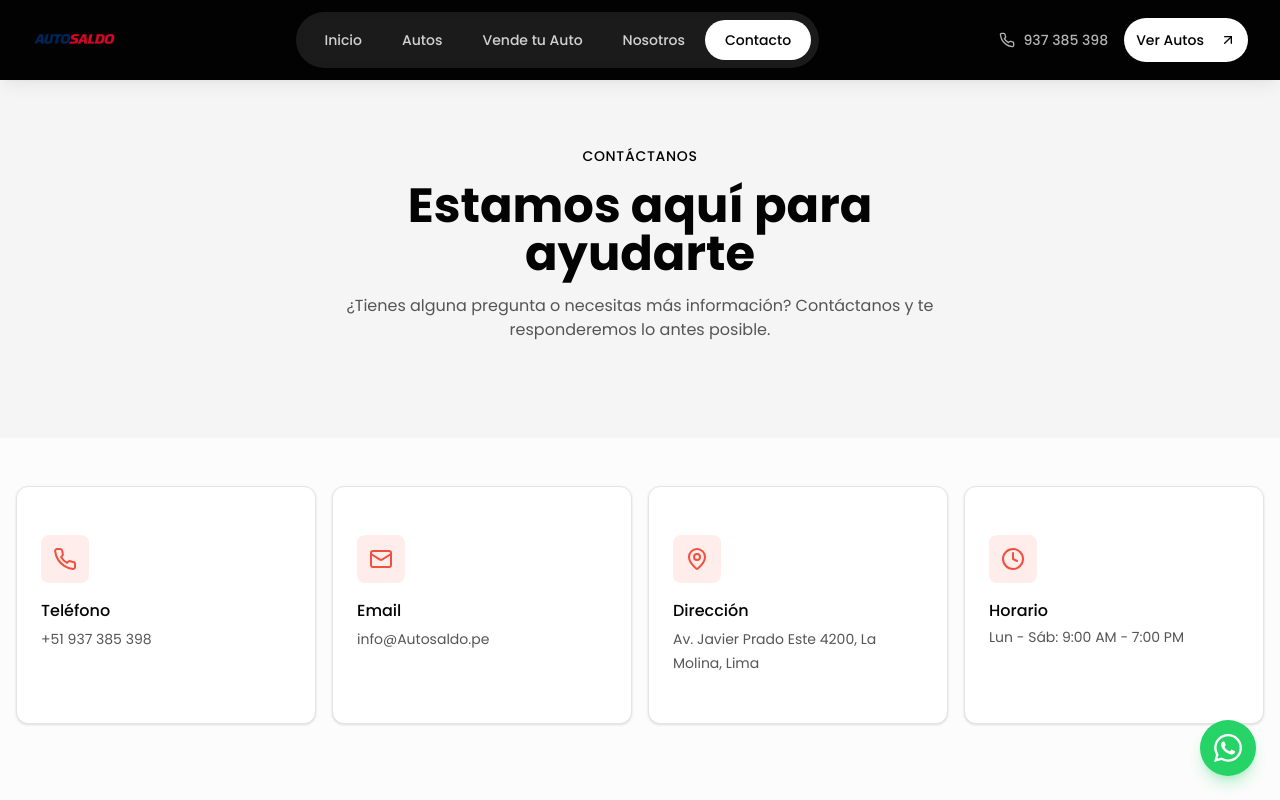
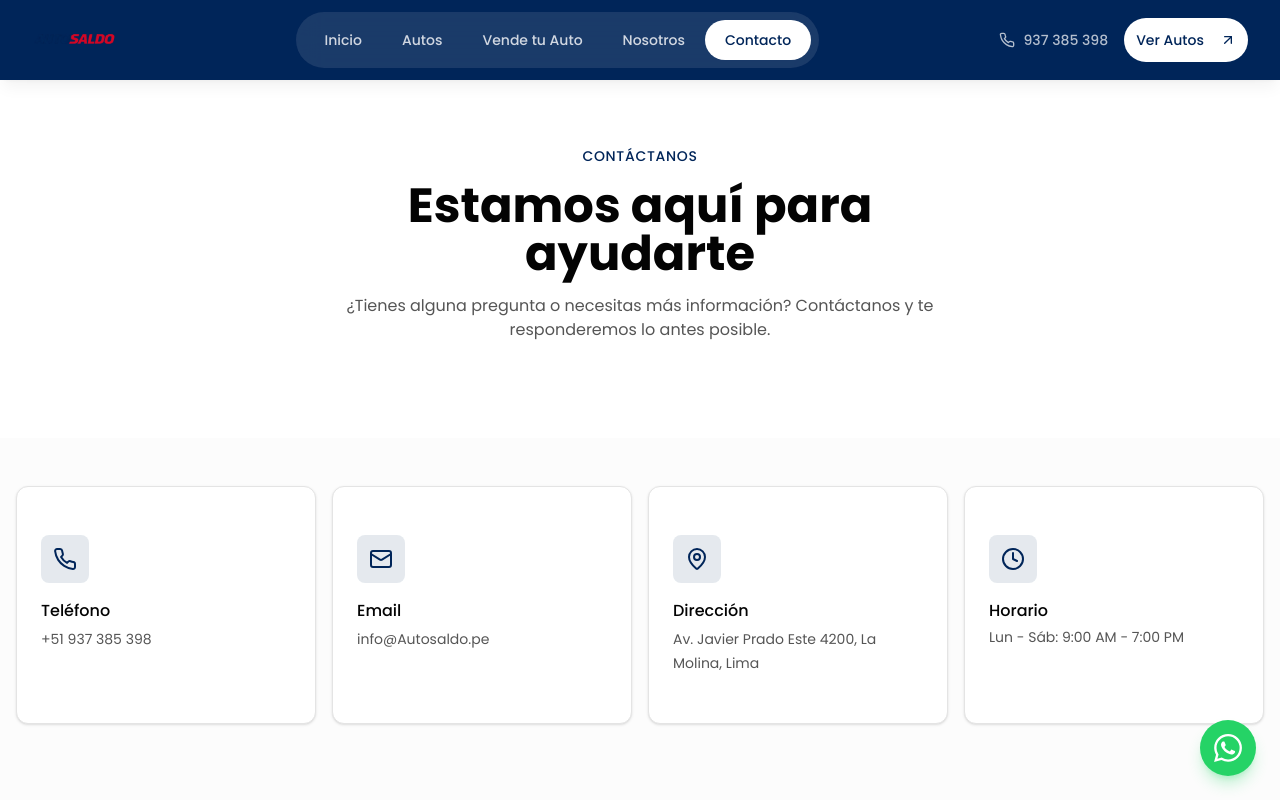
Before and after one commit to ktrillos2/autosaldo, a Next.js app: page /contacto in a window 1280 px wide. Shown: the top 800 px of the page. Built offline with nearby package versions, Linux system fonts and the light colour scheme.

Commit message:
Update color theme to Blue and Red

```diff
--- a/app/globals.css
+++ b/app/globals.css
@@ -11,33 +11,35 @@
   --card-foreground: oklch(0.1 0 0);
   --popover: oklch(1 0 0);
   --popover-foreground: oklch(0.1 0 0);
-  --primary: oklch(0.65 0.2 30);
-  --primary-foreground: oklch(1 0 0);
-  --secondary: oklch(0.97 0 0);
-  --secondary-foreground: oklch(0.1 0 0);
+  /* Autosaldo Brand Colors */
+  --primary: #002559; /* Blue */
+  --primary-foreground: #ffffff;
+  --brand-red: #d30826; /* Red */
+  --secondary: #ffffff; /* Keeping secondary as white/light */
+  --secondary-foreground: #002559;
   --muted: oklch(0.95 0 0);
   --muted-foreground: oklch(0.45 0 0);
-  --accent: oklch(0.08 0 0);
-  --accent-foreground: oklch(0.98 0 0);
-  --destructive: oklch(0.55 0.22 25);
-  --destructive-foreground: oklch(0.98 0 0);
+  --accent: #002559; /* Blue accent */
+  --accent-foreground: #ffffff;
+  --destructive: #d30826;
+  --destructive-foreground: #ffffff;
   --border: oklch(0.92 0 0);
   --input: oklch(0.92 0 0);
-  --ring: oklch(0.65 0.2 30);
-  --chart-1: oklch(0.65 0.2 30);
-  --chart-2: oklch(0.65 0.18 145);
+  --ring: #002559;
+  --chart-1: #002559;
+  --chart-2: #d30826;
   --chart-3: oklch(0.55 0.22 25);
   --chart-4: oklch(0.75 0.15 85);
   --chart-5: oklch(0.6 0.15 300);
   --radius: 0.5rem;
   --sidebar: oklch(0.98 0 0);
   --sidebar-foreground: oklch(0.15 0 0);
-  --sidebar-primary: oklch(0.65 0.2 30);
-  --sidebar-primary-foreground: oklch(1 0 0);
+  --sidebar-primary: #002559;
+  --sidebar-primary-foreground: #ffffff;
   --sidebar-accent: oklch(0.96 0 0);
   --sidebar-accent-foreground: oklch(0.2 0 0);
   --sidebar-border: oklch(0.9 0 0);
-  --sidebar-ring: oklch(0.65 0.2 30);
+  --sidebar-ring: #002559;
 }
 
 .dark {
@@ -47,32 +49,33 @@
   --card-foreground: oklch(0.95 0 0);
   --popover: oklch(0.11 0 0);
   --popover-foreground: oklch(0.95 0 0);
-  --primary: oklch(0.7 0.2 30);
-  --primary-foreground: oklch(0.08 0 0);
+  --primary: #002559; /* Blue */
+  --primary-foreground: #ffffff;
+  --brand-red: #d30826;
   --secondary: oklch(0.15 0 0);
   --secondary-foreground: oklch(0.95 0 0);
   --muted: oklch(0.18 0 0);
   --muted-foreground: oklch(0.55 0 0);
   --accent: oklch(0.95 0 0);
   --accent-foreground: oklch(0.08 0 0);
-  --destructive: oklch(0.5 0.2 25);
-  --destructive-foreground: oklch(0.99 0 0);
+  --destructive: #d30826;
+  --destructive-foreground: #ffffff;
   --border: oklch(0.2 0 0);
   --input: oklch(0.2 0 0);
-  --ring: oklch(0.7 0.2 30);
-  --chart-1: oklch(0.7 0.2 30);
-  --chart-2: oklch(0.55 0.18 145);
+  --ring: #002559;
+  --chart-1: #002559;
+  --chart-2: #d30826;
   --chart-3: oklch(0.55 0.22 25);
   --chart-4: oklch(0.65 0.15 85);
   --chart-5: oklch(0.55 0.15 300);
   --sidebar: oklch(0.11 0 0);
   --sidebar-foreground: oklch(0.95 0 0);
-  --sidebar-primary: oklch(0.7 0.2 30);
-  --sidebar-primary-foreground: oklch(0.08 0 0);
+  --sidebar-primary: #002559;
+  --sidebar-primary-foreground: #ffffff;
   --sidebar-accent: oklch(0.15 0 0);
   --sidebar-accent-foreground: oklch(0.95 0 0);
   --sidebar-border: oklch(0.2 0 0);
-  --sidebar-ring: oklch(0.7 0.2 30);
+  --sidebar-ring: #002559;
 }
 
 @theme inline {
@@ -87,6 +90,7 @@
   --color-popover-foreground: var(--popover-foreground);
   --color-primary: var(--primary);
   --color-primary-foreground: var(--primary-foreground);
+  --color-brand-red: var(--brand-red);
   --color-secondary: var(--secondary);
   --color-secondary-foreground: var(--secondary-foreground);
   --color-muted: var(--muted);
@@ -156,9 +160,9 @@
   cursor: pointer;
 }
 
-/* Efecto de texto con gradiente usando el color primario */
+/* Efecto de texto con gradiente usando los colores de marca */
 .text-gradient {
-  background: linear-gradient(135deg, var(--primary) 0%, oklch(0.7 0.18 45) 100%);
+  background: linear-gradient(135deg, var(--primary) 0%, var(--brand-red) 100%);
   -webkit-background-clip: text;
   -webkit-text-fill-color: transparent;
   background-clip: text;
```
